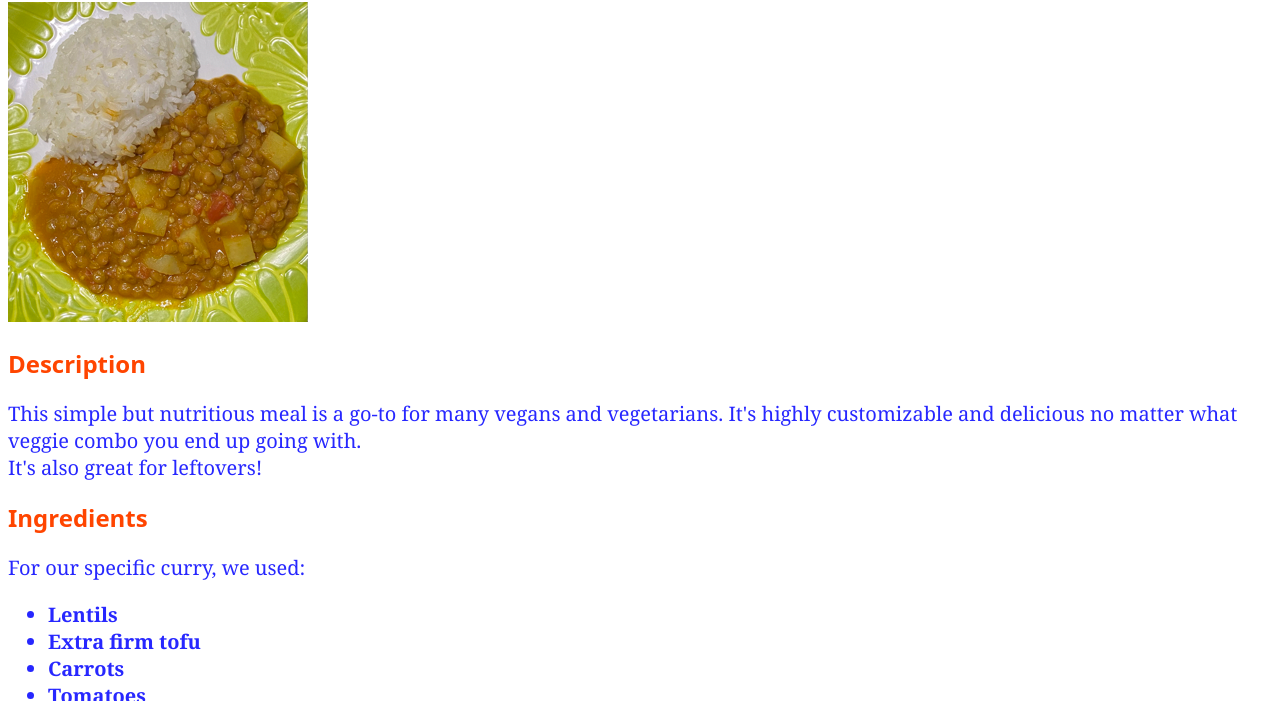
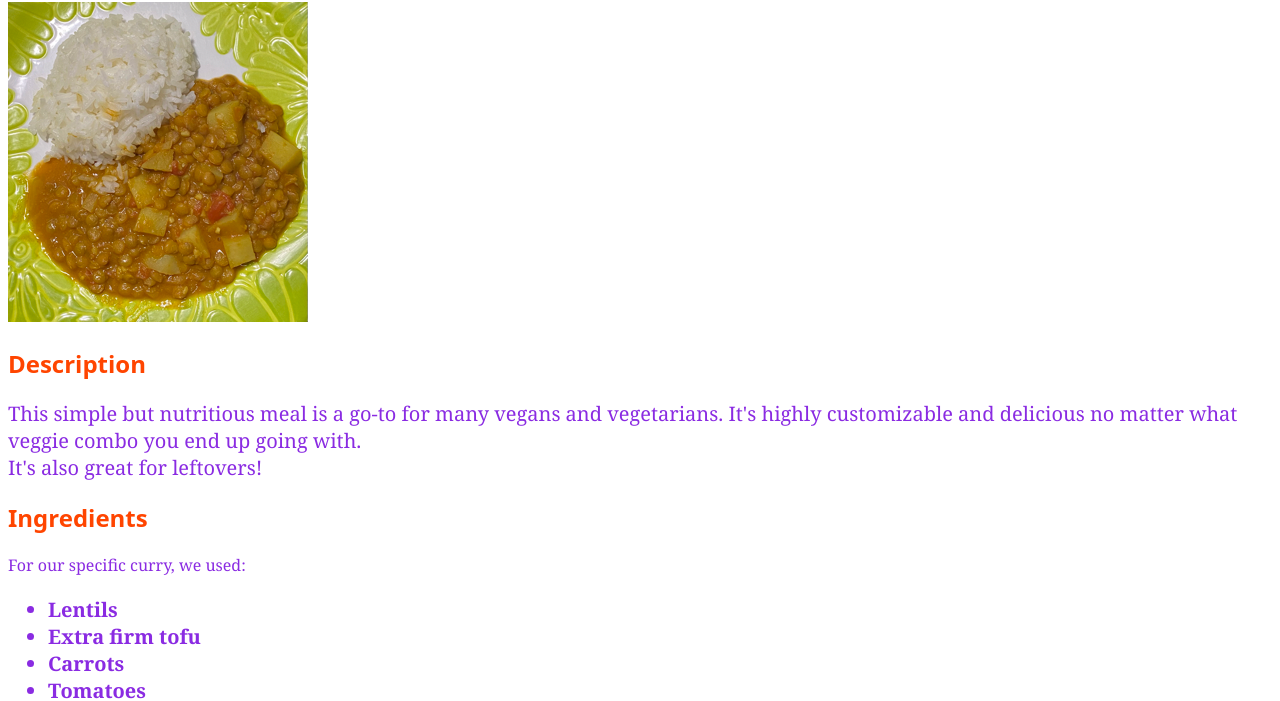
Before and after one commit to luquelt/odin-recipes, a plain HTML site: page recipes/lentil-curry.html in a window 1280 px wide. Shown: the part 84-785 px from the top of the page. Drawn offline with Linux system fonts and the light colour scheme.

Commit message:
Finish basic CSS edits

```diff
--- a/style.css
+++ b/style.css
@@ -1,5 +1,6 @@
 * {
     font-family: Georgia, 'Times New Roman', Times, serif;
+    color:blueviolet;
 }
 
 h1,
@@ -10,8 +11,7 @@ h2 {
 
 ul,
 ol,
-div,
-.text {
+div {
     color:rgba(0, 0, 255, 0.849);
     font-size: 20px;
 }
@@ -21,7 +21,9 @@ ol {
     font-weight: bold;
 }
 
-
+.text {
+    color:blueviolet;
+}
 
 a {
     color: orange;
```
Also changed, not shown: recipes/med-bowl.html (line endings or trailing spaces).
